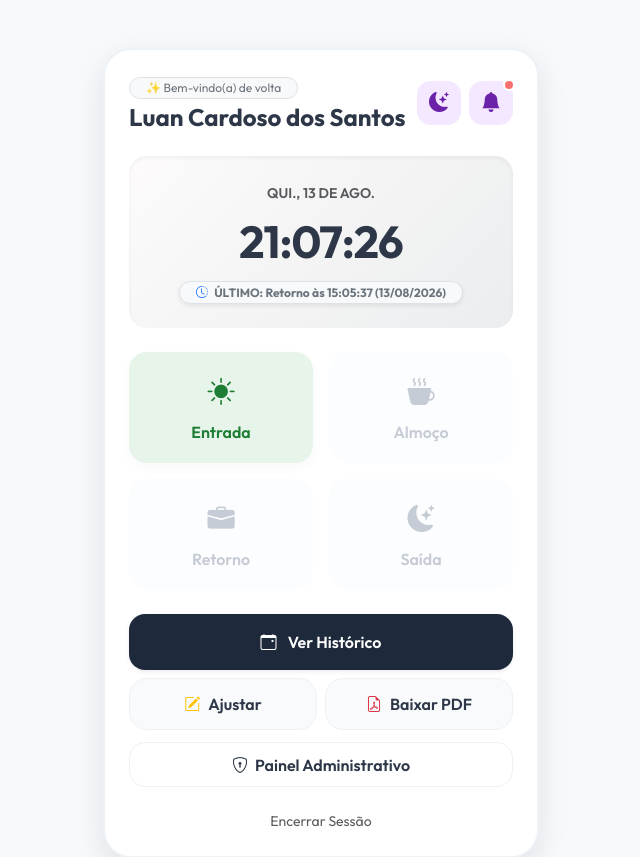
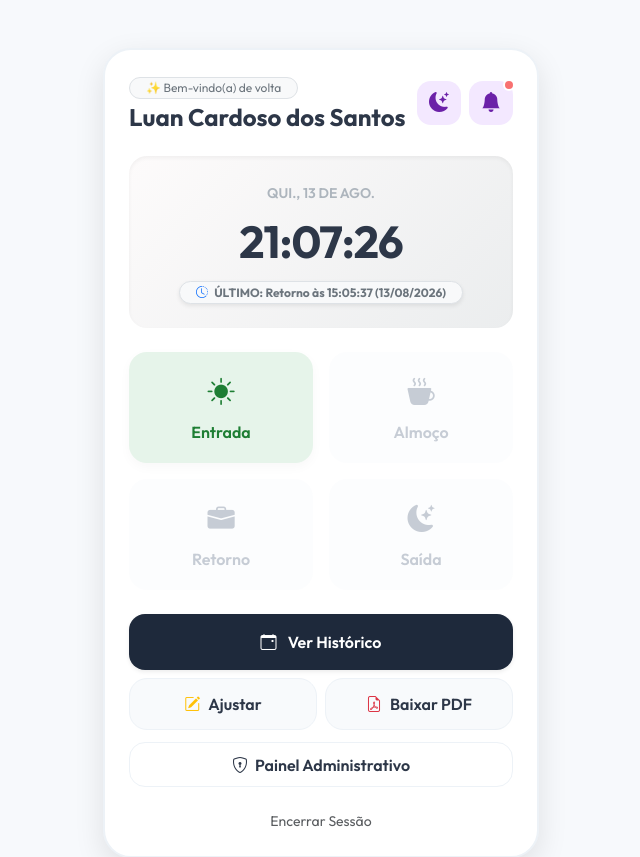
Before and after one commit to 95k52cjs42-alt/Controle-Ponto-Offline, a Flask app: page / in a window 1280 px wide. Shown: the top 857 px of the page, without its empty margins (319-959 px from the left). Run offline with Flask 3, Linux system fonts and the light colour scheme; a user stored in the database is signed in; data comes from the database, SQL or seed files in the repository; some libraries are stand-ins or nearby versions.

Commit message:
Novo visual

```diff
--- a/templates/index.html
+++ b/templates/index.html
@@ -324,7 +324,7 @@
 
             <!-- Relógio Suave -->
             <div class="clock-box text-center mb-4">
-                <span class="text-muted small fw-semibold text-uppercase" id="data-extenso">--</span>
+                <span class="small fw-semibold text-uppercase" id="data-extenso" style="color: #adb5bd !important;">--</span>
                 <div class="clock-display my-1" id="clock">00:00:00</div>
                 <span class="badge bg-body-tertiary border text-secondary rounded-pill px-3 py-1 shadow-sm small">
                     <i class="bi bi-clock-history me-1 text-primary"></i> ÚLTIMO: {{ ultimo_ponto|default('--:--') }}
```
